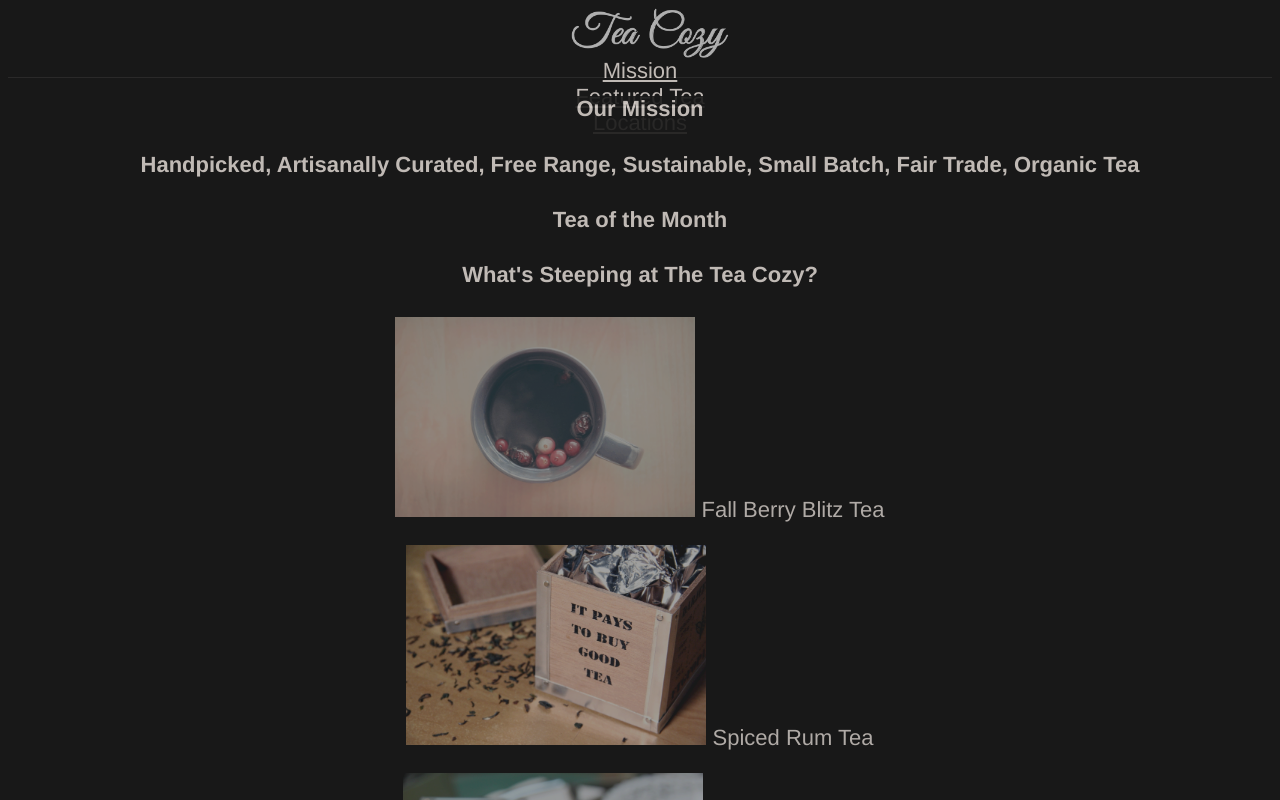
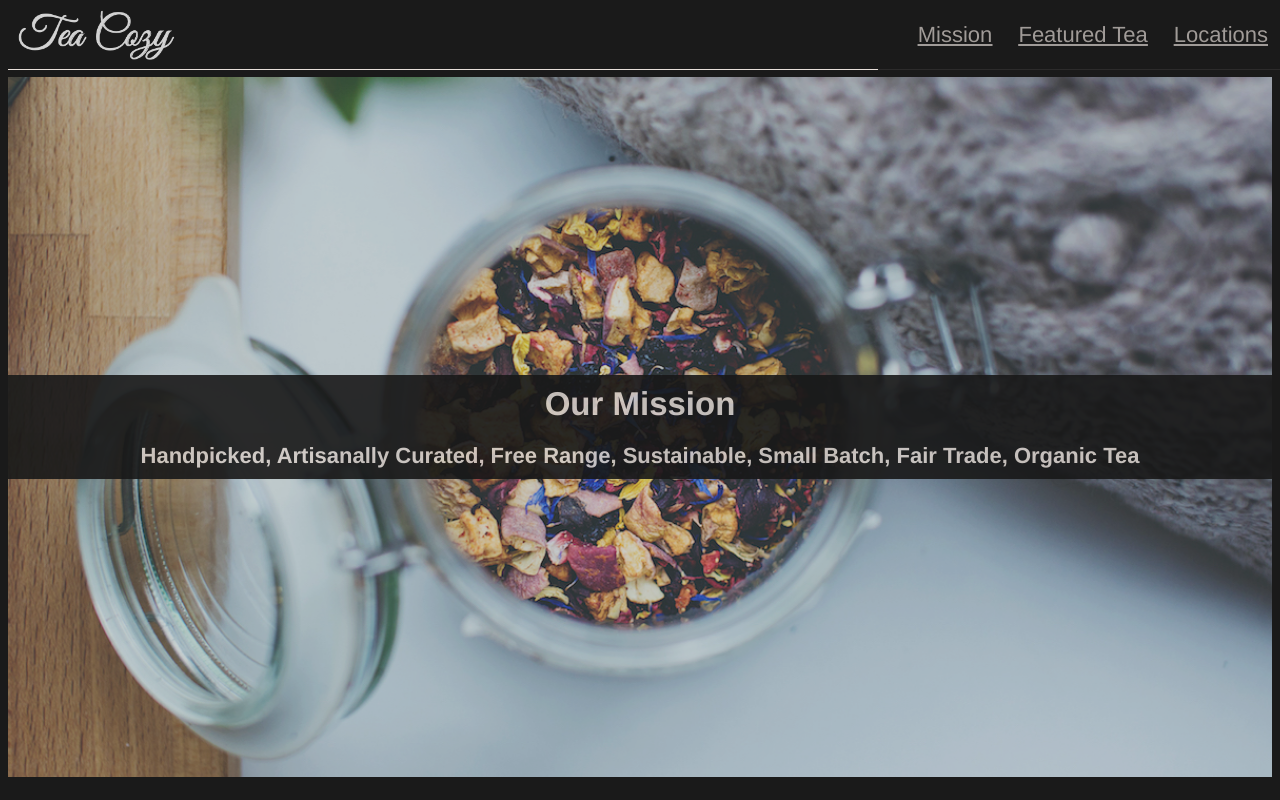
Before and after one commit to stevhook/tea-cozy, a plain HTML site: page index.html in a window 1280 px wide. Shown: the top 800 px of the page. Drawn offline with Linux system fonts and the light colour scheme.

Commit message:
Updates to header and mission statement

```diff
--- a/index.html
+++ b/index.html
@@ -7,17 +7,24 @@
     <link href="./resources/index.css" rel="stylesheet">
 </head>
 <body>
-    <nav>
-        <div class="logo"><img class="logo" src="./resources/images/img-tea-cozy-logo.png"></div>
-        <div>Mission</div>
-        <div>Featured Tea</div>
-        <div>Locations</div>
-    </nav>
+    <!-- Nav bar -->
+    <header>
+        <img src="./resources/images/img-tea-cozy-logo.png">
+        <nav>
+            <ul>
+                <li><a href="#mission">Mission</a></li>
+                <li><a href="#featured">Featured Tea</a></li>
+                <li><a href="#locations">Locations</a></li>
+            </ul>
+        </nav>
+    </header>
+    <!-- Mission statement -->
     <div id="mission">
         <h2>Our Mission</h2>
         <h4>Handpicked, Artisanally Curated, Free Range, Sustainable, Small Batch, Fair Trade, Organic Tea</h4>
     </div>
-    <section id="TOTM">
+    <!-- Tea of the Month -->
+    <div id="featured">
         <h2>Tea of the Month</h2>
         <h4>What's Steeping at The Tea Cozy?</h4>
         <div class="tea_images">
@@ -42,7 +49,10 @@
                 <caption>Bedford Bizarre Tea</caption>
             </figure>
         </div>
-    </section>
+    </div>
+    <!-- Locations -->
+
+    <!-- Footer -->
     <footer>
         <h2>The Tea Cozy</h2>
         <h5>contact@theteacozy.com</h5>
--- a/resources/index.css
+++ b/resources/index.css
@@ -1,3 +1,4 @@
+/* General */
 * {
     font-family: Helvetica;
     font-size: 22px;
@@ -6,29 +7,63 @@
     opacity: 0.9;
     text-align: center;
 }
-
-nav {
+body {
+    padding-top: 69px;
+}
+h2 {
+    font-size: 1.5rem;
+}
+/* Nav bar */
+header {
+    position: fixed;
     width: 100%;
-    text-decoration: underline;
+    top: 0;
     height: 69px;
     border-bottom: 1px solid seashell;
+    opacity: 1;
+    z-index: 10;
+    display: flex;
+    justify-content: space-between;
+    align-items: center;
+}
+nav{
+    width:auto;
+    right: 10px;
+}
+header img {
+    height: 50px;
+    margin-left: 10px;
+    float: left;
+}
+nav li {
+    display: inline-block;
+    text-decoration: underline;
+    padding: 0 20px 0 0;
+}
+/* Mission statement */
+#mission {
+    height:700px;
+    width: auto;
+    background-image: url("./images/img-mission-background.jpg");
+    background-size: cover;
+    background-position: center;
+    align: center;
+    align-items: center;
+    justify-content: center;
+    display: flex;
+    flex-direction: column;
+    margin: 0;
+}
+#mission h2,
+#mission h4 {
+    width: 100%;
+    margin: 0;
+    padding: 10px;
 }
 
-.logo {
-    height: 50px;
-    margin-left: 10px;
-}
-
-.mission {
-    height:700px;
-    width: 1200px;
-    background-image: url(./images/img-mission-background.jpg);
-}
-
-.TOTM {
+#featured {
     width: 1000px;
 }
-
 figure img{
     height: 200px;
     width: 300px;
```
